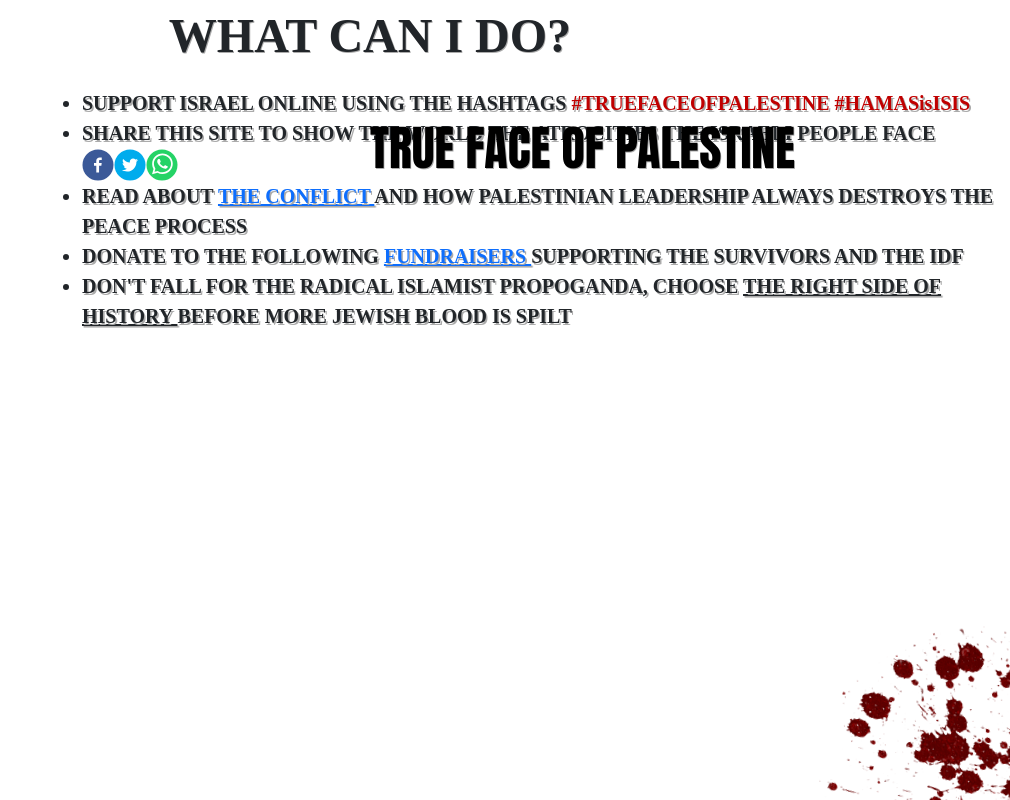
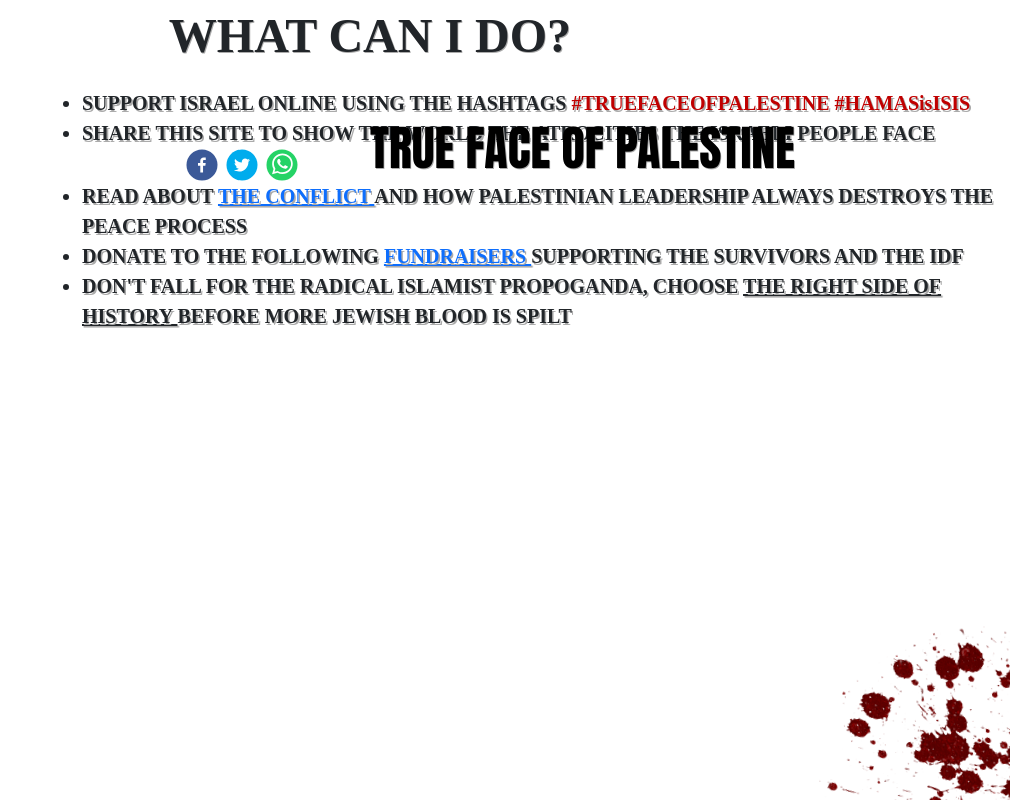
Before and after one commit to The-October-Team/7th-of-october, a React (Create React App) app: page /enough in a window 1280 px wide. Shown: the top 800 px of the page, without its empty margins (270-1280 px from the left). Built offline with nearby package versions, Linux system fonts and the light colour scheme; a web font is replaced by a local one.

Commit message:
center share buttons

```diff
--- a/src/pages/enough.tsx
+++ b/src/pages/enough.tsx
@@ -24,12 +24,14 @@ function EnoughContent() {
                         title={"The true face of Palestine"}
                         url={"https://trueface.com/"}
                         hashtags={["TRUEFACEOFPALESTINE", "HAMASisISIS"]}
+                        className="share-button"
                     >
                         <TwitterIcon size={32} round />
                     </TwitterShareButton>
                     <WhatsappShareButton
                         title={"The true face of Palestine"}
                         url={"https://trueface.com/"}
+                        className="share-button"
                     >
                         <WhatsappIcon size={32} round />
                     </WhatsappShareButton>
--- a/src/styles.css
+++ b/src/styles.css
@@ -69,6 +69,12 @@
     text-decoration: none;
 }
 
+.share-button {
+    position: relative;
+    left: 6.5rem;
+    margin-right: 0.5rem;
+}
+
 @media only screen and (min-width: 768px) {
     /* For desktop: */
     .bullet-points {
```
